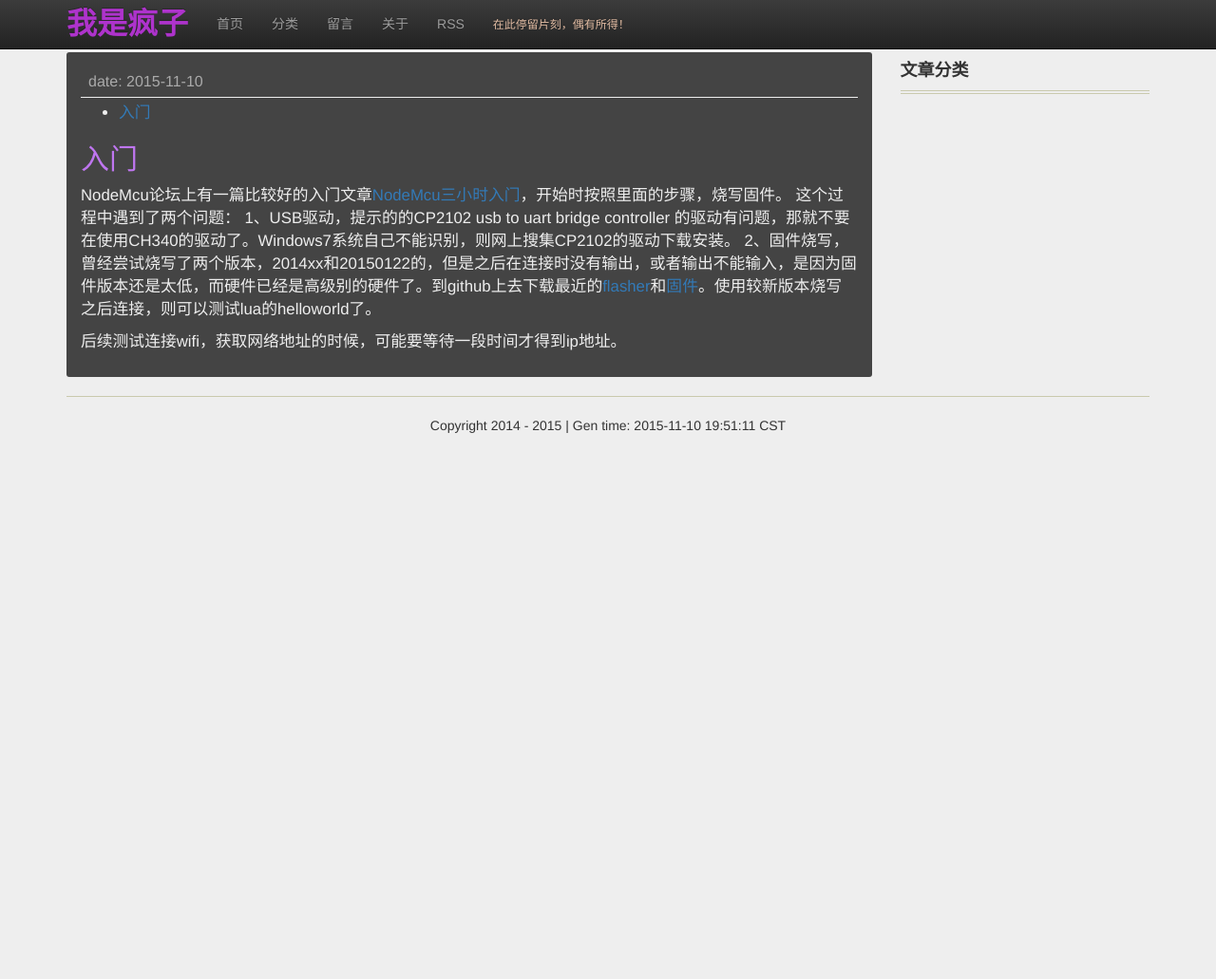
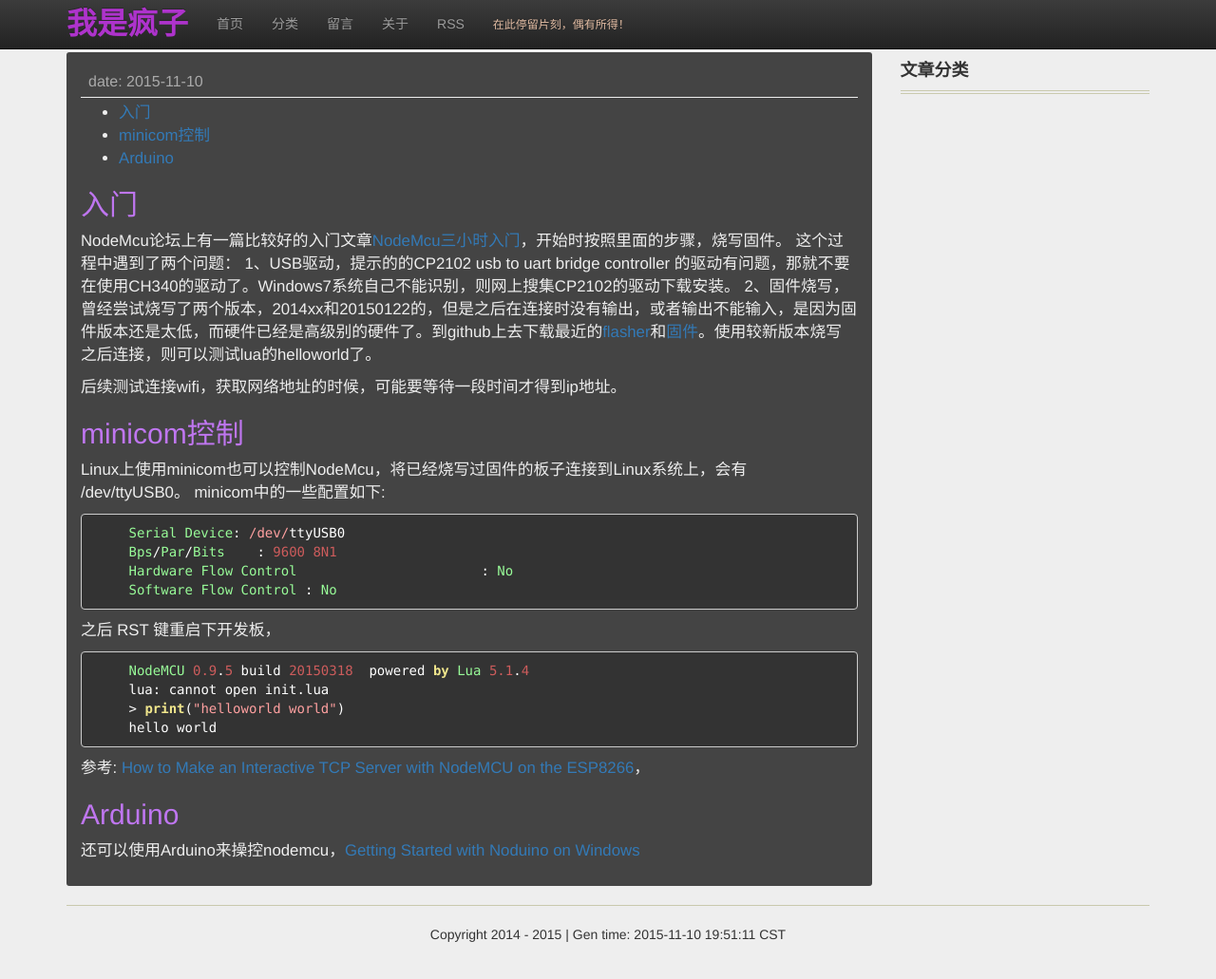
Before and after one commit to jgj1986/jgj1986.github.io, a Jekyll site: the page built from _posts/iot/2015-11-04-nodemcu_basic.md, in a window 1280 px wide and 1034 px high. Shown: the top 1031 px of the window at 95% size. Built offline with Jekyll 4.4.1, drawn with Linux system fonts in a browser that asks for light colours; nearby versions of some CDN libraries; comment, search, counter and statistics services are not loaded.

Commit message:
update nodemcu
Signed-off-by: guojun.jin <guojun.jin@chukong-inc.com>

```diff
--- a/_posts/iot/2015-11-04-nodemcu_basic.md
+++ b/_posts/iot/2015-11-04-nodemcu_basic.md
@@ -16,3 +16,26 @@ NodeMcu论坛上有一篇比较好的入门文章[NodeMcu三小时入门](http:/
 2、固件烧写，曾经尝试烧写了两个版本，2014xx和20150122的，但是之后在连接时没有输出，或者输出不能输入，是因为固件版本还是太低，而硬件已经是高级别的硬件了。到github上去下载最近的[flasher](https://github.com/nodemcu/nodemcu-flasher){:target="_blank"}和[固件](https://github.com/nodemcu/nodemcu-firmware){:target="_blank"}。使用较新版本烧写之后连接，则可以测试lua的helloworld了。
 
 后续测试连接wifi，获取网络地址的时候，可能要等待一段时间才得到ip地址。
+
+## minicom控制
+
+Linux上使用minicom也可以控制NodeMcu，将已经烧写过固件的板子连接到Linux系统上，会有 /dev/ttyUSB0。
+minicom中的一些配置如下:
+
+    Serial Device: /dev/ttyUSB0
+    Bps/Par/Bits    : 9600 8N1
+    Hardware Flow Control                       : No
+    Software Flow Control : No
+
+之后 RST 键重启下开发板，
+
+    NodeMCU 0.9.5 build 20150318  powered by Lua 5.1.4
+    lua: cannot open init.lua
+    > print("helloworld world")
+    hello world
+
+参考: [How to Make an Interactive TCP Server    with NodeMCU on the ESP8266](http://www.allaboutcircuits.com/projects/how-to-make-an-interactive-tcp-server-nodemcu-on-the-esp8266/){:target="_blank"}，
+
+## Arduino
+
+还可以使用Arduino来操控nodemcu，[Getting Started with Noduino on Windows](http://wiki.jackslab.org/Getting_Started_with_Noduino_on_Windows){:target="_blank"}
```
